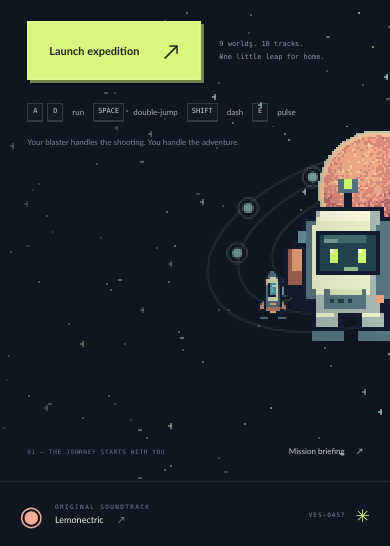
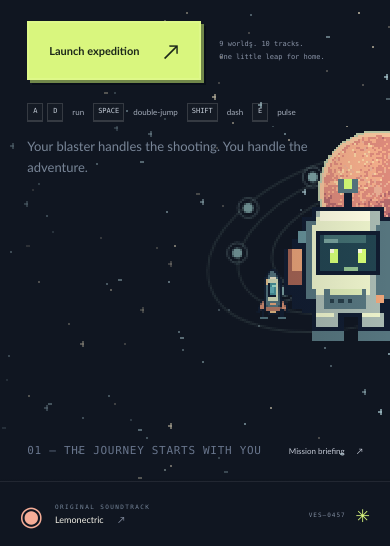
Before and after one commit to williamjacksn/zest-quest, a website with bundled scripts: page index.html in a window 390 px wide. Shown: the part 298-844 px from the top of the page. Built offline with nearby package versions, Linux system fonts and the light colour scheme.

Commit message:
Enlarge home page adventure and journey text

```diff
--- a/styles.css
+++ b/styles.css
@@ -411,7 +411,8 @@ kbd {
 }
 .auto-note {
   color: #788597;
-  font-size: 10px;
+  font-size: 16px;
+  line-height: 1.6;
   margin-top: 14px;
 }
 .title-bottom {
@@ -422,14 +423,16 @@ kbd {
   display: flex;
   align-items: center;
   justify-content: space-between;
+  gap: 16px;
 }
 .title-bottom > span {
-  font: 8px var(--mono);
+  font: 14px / 1.5 var(--mono);
   letter-spacing: 1.7px;
   color: #68758c;
 }
 .title-bottom .text-button {
   font-size: 10px;
+  flex-shrink: 0;
 }
 .bot-caption {
   position: absolute;
@@ -1221,8 +1224,8 @@ kbd {
     min-width: 16px;
   }
   .auto-note {
-    font-size: 8px;
-    max-width: 230px;
+    font-size: 13px;
+    max-width: 300px;
     line-height: 1.6;
   }
   .bot-caption {
@@ -1234,7 +1237,7 @@ kbd {
     right: 7%;
   }
   .title-bottom > span {
-    font-size: 6px;
+    font-size: 11px;
     letter-spacing: 0.7px;
   }
   .title-bottom .text-button {
```
